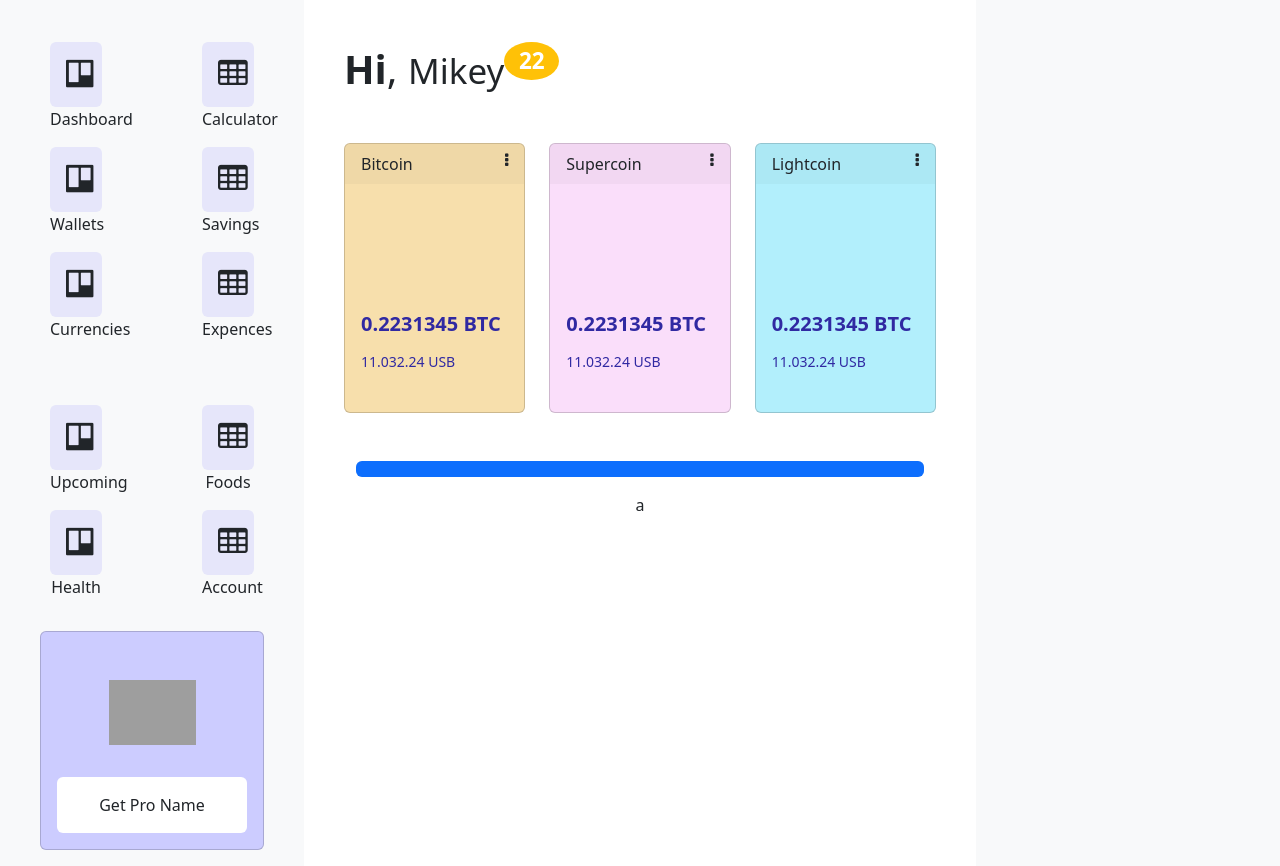
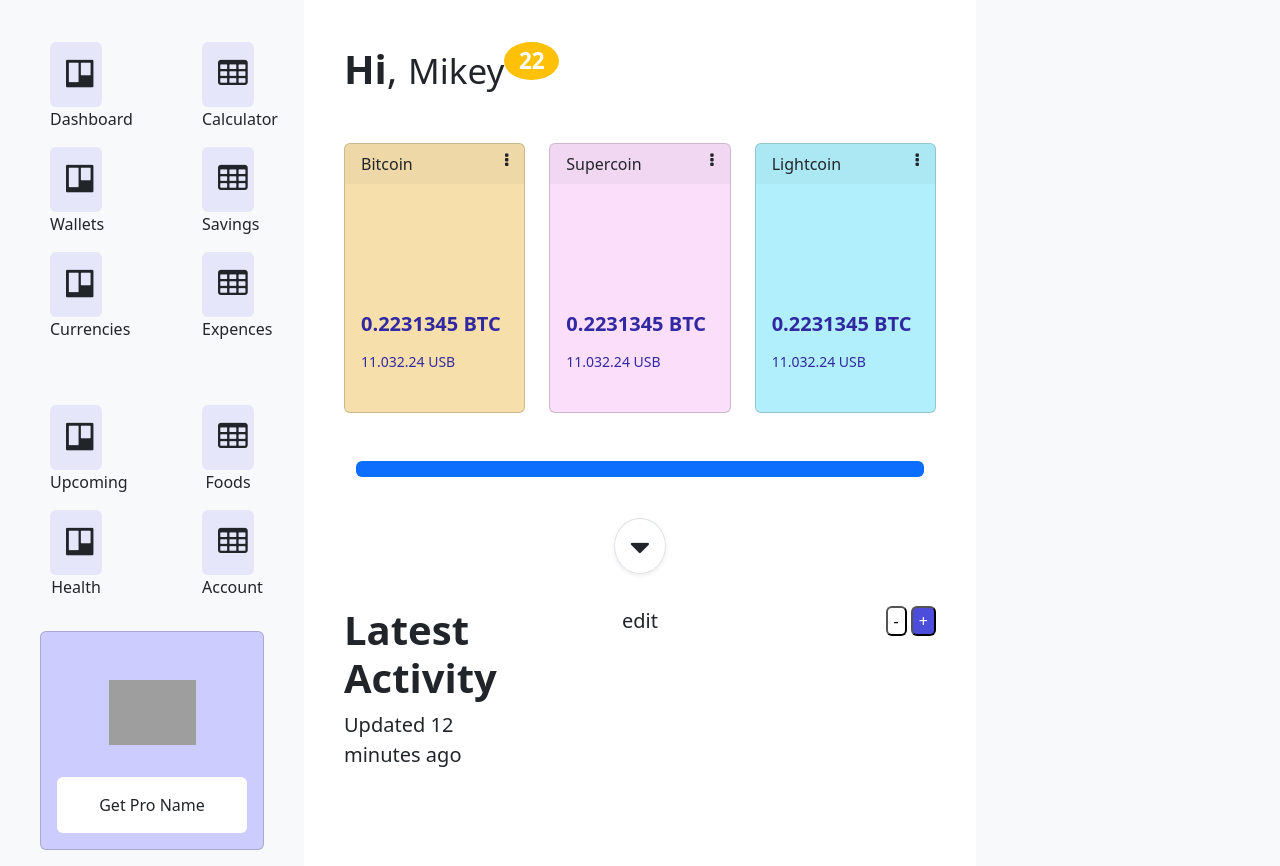
Before and after one commit to Sukumar-Selvam/web-platform-mr6kkq-Bootstrap, a plain HTML site: page index.html in a window 1280 px wide. Shown: the part 57-923 px from the top of the page. Drawn offline with nearby package versions, Linux system fonts and the light colour scheme; grey boxes are pictures that could not be loaded.

Commit message:
1 file modified

```diff
--- a/index.html
+++ b/index.html
@@ -28,6 +28,12 @@
       }
 
       .my-showdow-bg:hover {
+        cursor: pointer;
+        background-color: #4d4ddb !important;
+        color: #fff;
+      }
+
+      .my-showdowdark-bg {
         cursor: pointer;
         background-color: #4d4ddb !important;
         color: #fff;
@@ -191,7 +197,7 @@
             <input type="text" class="form-control" placeholder="Search" />
           </div>
 
-          <article class="container mt-5">
+          <section class="container mt-5">
             <header>
               <h1>
                 <b>Hi</b>, <small>Mikey</small
@@ -280,10 +286,33 @@
               </div>
             </div>
 
-            <div class="text-center container-fluid border-1 rounded mt-3">
-              a
+            <div class="container mt-5 text-center">
+              <span class="shadow-sm border rounded-circle p-3">
+                <i class="fa fa-sort-down fa-2x"></i>
+              </span>
             </div>
-          </article>
+          </section>
+
+          <section class="container mt-5">
+            <div class="row">
+              <div class="col">
+                <header>
+                  <h1><b>Latest Activity</b></h1>
+                </header>
+                <p class="lead">Updated 12 minutes ago</p>
+              </div>
+
+              <div class="col">
+                <p class="lead text-center">edit</p>
+              </div>
+              <div class="col text-end">
+                <button class="button-0 bg-body rounded">-</button>
+                <button class="button bg-primary my-showdowdark-bg rounded">
+                  +
+                </button>
+              </div>
+            </div>
+          </section>
         </div>
 
         <div class="col bg-light">
```
